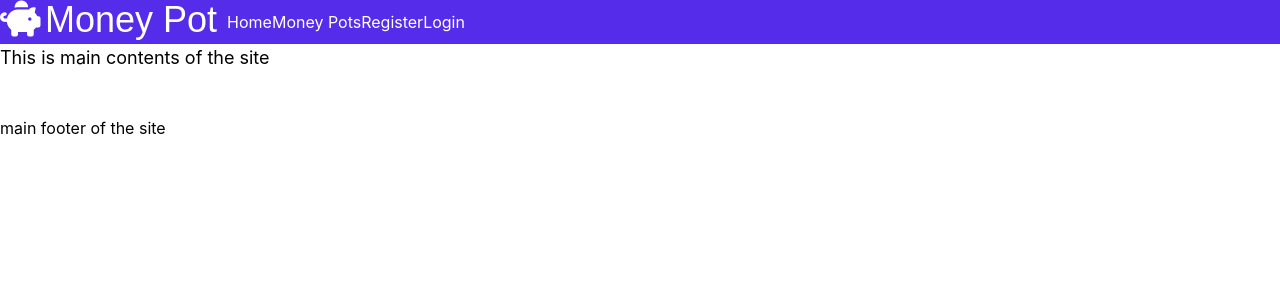
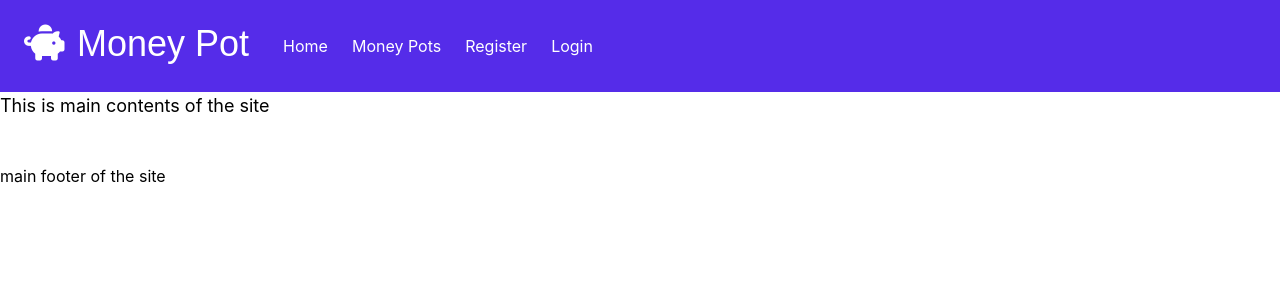
Before and after one commit to AwsSG/revfinance, a Flask app: page / in a window 1280 px wide. Shown: the top 300 px of the page. Run offline with Flask 3, Linux system fonts and the light colour scheme; some libraries are stand-ins or nearby versions.

Commit message:
Style header and nav

```diff
--- a/static/css/output.css
+++ b/static/css/output.css
@@ -537,9 +537,34 @@ body, p {
   margin: 0px;
 }
 
+.m-10 {
+  margin: 2.5rem;
+}
+
 .mx-auto {
   margin-left: auto;
   margin-right: auto;
+}
+
+.my-10 {
+  margin-top: 2.5rem;
+  margin-bottom: 2.5rem;
+}
+
+.mr-10 {
+  margin-right: 2.5rem;
+}
+
+.mr-6 {
+  margin-right: 1.5rem;
+}
+
+.ml-6 {
+  margin-left: 1.5rem;
+}
+
+.mr-2 {
+  margin-right: 0.5rem;
 }
 
 .block {
@@ -558,6 +583,10 @@ body, p {
   display: contents;
 }
 
+.items-center {
+  align-items: center;
+}
+
 .justify-between {
   justify-content: space-between;
 }
@@ -574,6 +603,18 @@ body, p {
 .bg-han-purple {
   --tw-bg-opacity: 1;
   background-color: rgb(85 44 233 / var(--tw-bg-opacity));
+}
+
+.p-10 {
+  padding: 2.5rem;
+}
+
+.p-8 {
+  padding: 2rem;
+}
+
+.p-6 {
+  padding: 1.5rem;
 }
 
 .px-3 {
@@ -628,3 +669,8 @@ body, p {
   --tw-text-opacity: 1;
   color: rgb(39 39 39 / var(--tw-text-opacity));
 }
+
+.hover\:text-fluorescent-blue:hover {
+  --tw-text-opacity: 1;
+  color: rgb(68 229 231 / var(--tw-text-opacity));
+}
--- a/templates/base.html
+++ b/templates/base.html
@@ -16,23 +16,23 @@
 
 <body>
   <div class="containter mx-auto bg-han-purple">
-    <header class="flex">
+    <header class="flex p-6">
       <div>
-        <i class="fa-solid fa-piggy-bank text-white text-4xl"></i>
-        <span class="text-4xl font-archivo-black text-white">Money Pot</span>
+        <i class="fa-solid fa-piggy-bank text-white text-4xl mr-2"></i>
+        <span class="text-4xl font-archivo-black text-white mr-6">Money Pot</span>
       </div>
       <nav class="bg-han-purple justify-between">
         <ul class="flex text-white">
-          <li>
+          <li class="mr-6 hover:text-fluorescent-blue">
             <a href="main.html">Home</a>
           </li>
-          <li>
+          <li class="mr-6  hover:text-fluorescent-blue">
             <a href="">Money Pots</a>
-          </li>
-          <li>
+          </li">
+          <li class="mr-6  hover:text-fluorescent-blue">
             <a href="signup.html">Register</a>
           </li>
-          <li>
+          <li class="mr-6  hover:text-fluorescent-blue">
             <a href="">Login</a>
           </li>
         </ul>
```
